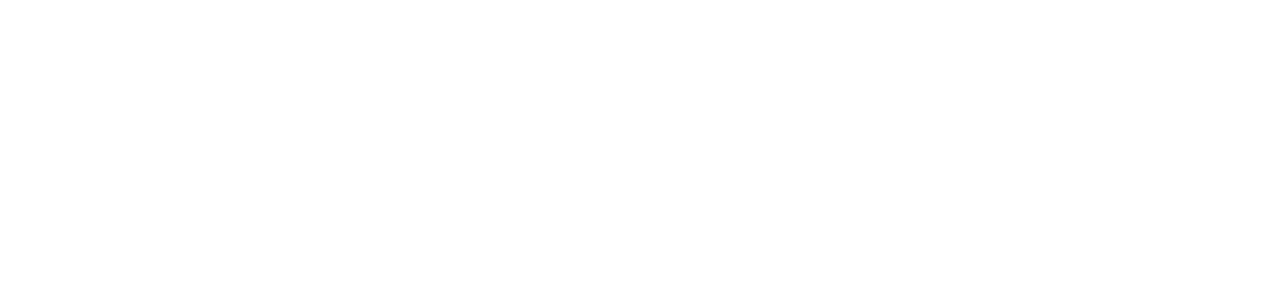
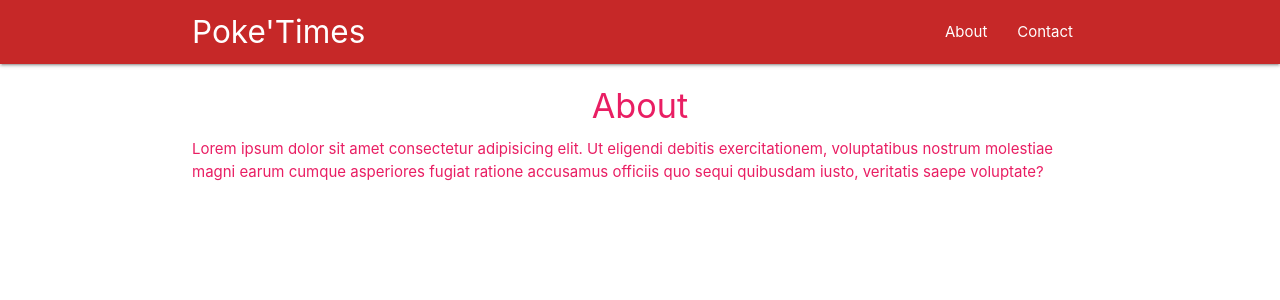
Before and after one commit to Lakshamana/poketimes, a React (Create React App) app: page /about in a window 1280 px wide. Shown: the top 300 px of the page. Built offline with nearby package versions, Linux system fonts and the light colour scheme.

Commit message:
add routes

```diff
--- a/package.json
+++ b/package.json
@@ -6,9 +6,11 @@
     "@testing-library/jest-dom": "^4.2.4",
     "@testing-library/react": "^9.4.0",
     "@testing-library/user-event": "^7.2.1",
+    "axios": "^0.19.0",
     "materialize-css": "^1.0.0-rc.2",
     "react": "^16.12.0",
     "react-dom": "^16.12.0",
+    "react-router-dom": "^5.1.2",
     "react-scripts": "3.3.0"
   },
   "scripts": {
--- a/src/App.js
+++ b/src/App.js
@@ -1,7 +1,23 @@
 import React from 'react'
+import { BrowserRouter, Route } from 'react-router-dom'
+import 'materialize-css/dist/css/materialize.min.css'
+
+import Navbar from './components/Navbar'
+import Home from './components/Home'
+import Contact from './components/Contact'
+import About from './components/About'
 
 function App() {
-  return <div className='App'></div>
+  return (
+    <BrowserRouter>
+      <div className='App'>
+        <Navbar />
+        <Route exact path='/' component={Home} />
+        <Route path='/about' component={About} />
+        <Route path='/contact' component={Contact} />
+      </div>
+    </BrowserRouter>
+  )
 }
 
 export default App
--- /dev/null
+++ b/src/components/About.js
@@ -0,0 +1,16 @@
+import React from 'react'
+import Rainbow from '../hoc/Rainbow'
+
+const About = () => {
+  return (
+    <div className='container'>
+      <h4 className='center'>About</h4>
+      Lorem ipsum dolor sit amet consectetur adipisicing elit. Ut eligendi
+      debitis exercitationem, voluptatibus nostrum molestiae magni earum cumque
+      asperiores fugiat ratione accusamus officiis quo sequi quibusdam iusto,
+      veritatis saepe voluptate?
+    </div>
+  )
+}
+
+export default Rainbow(About)
--- /dev/null
+++ b/src/components/Contact.js
@@ -0,0 +1,15 @@
+import React from 'react'
+
+const Contact = () => {
+  return (
+    <div className='container'>
+      <h4 className='center'>Contact</h4>
+      Lorem ipsum dolor sit amet consectetur adipisicing elit. Ut eligendi
+      debitis exercitationem, voluptatibus nostrum molestiae magni earum cumque
+      asperiores fugiat ratione accusamus officiis quo sequi quibusdam iusto,
+      veritatis saepe voluptate?
+    </div>
+  )
+}
+
+export default Contact
--- /dev/null
+++ b/src/components/Home.js
@@ -0,0 +1,15 @@
+import React from 'react'
+
+const Home = () => {
+  return (
+    <div className='container'>
+      <h4 className='center'>Home</h4>
+      Lorem ipsum dolor sit amet consectetur adipisicing elit. Ut eligendi
+      debitis exercitationem, voluptatibus nostrum molestiae magni earum cumque
+      asperiores fugiat ratione accusamus officiis quo sequi quibusdam iusto,
+      veritatis saepe voluptate?
+    </div>
+  )
+}
+
+export default Home
--- /dev/null
+++ b/src/components/Navbar.js
@@ -0,0 +1,24 @@
+import React from 'react'
+import { Link, NavLink } from 'react-router-dom'
+
+const Navbar = () => {
+  return (
+    <nav className='nav-wrapper red darken-3'>
+      <div className='container'>
+        <Link to='/' className='brand-logo'>
+          Poke'Times
+        </Link>
+        <ul className='right'>
+          <li>
+            <NavLink to='/about'>About</NavLink>
+          </li>
+          <li>
+            <NavLink to='/contact'>Contact</NavLink>
+          </li>
+        </ul>
+      </div>
+    </nav>
+  )
+}
+
+export default Navbar
--- /dev/null
+++ b/src/hoc/Rainbow.js
@@ -0,0 +1,15 @@
+import React from 'react'
+
+const Rainbow = WrappedComponent => {
+  const colors = ['red', 'pink', 'orange', 'blue', 'green', 'yellow']
+  const randomColour = colors[Math.floor(Math.random() * 5)]
+  return props => {
+    return (
+      <div className={randomColour + '-text'}>
+        <WrappedComponent {...props} />
+      </div>
+    )
+  }
+}
+
+export default Rainbow
```
Also changed, not shown: 1 other file (tests, documents, lock files or other folders).
